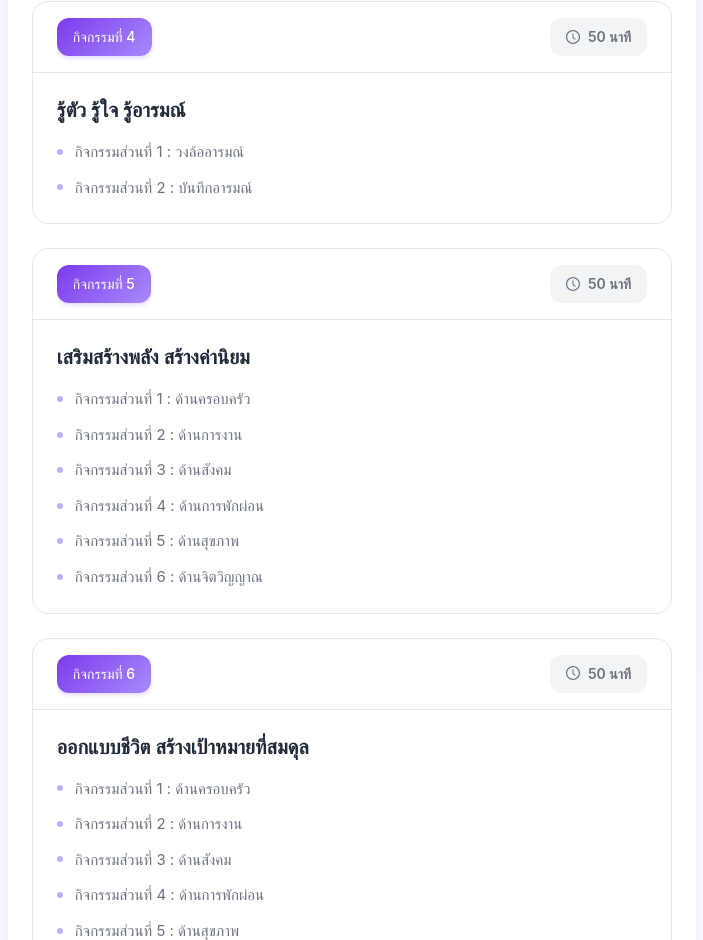
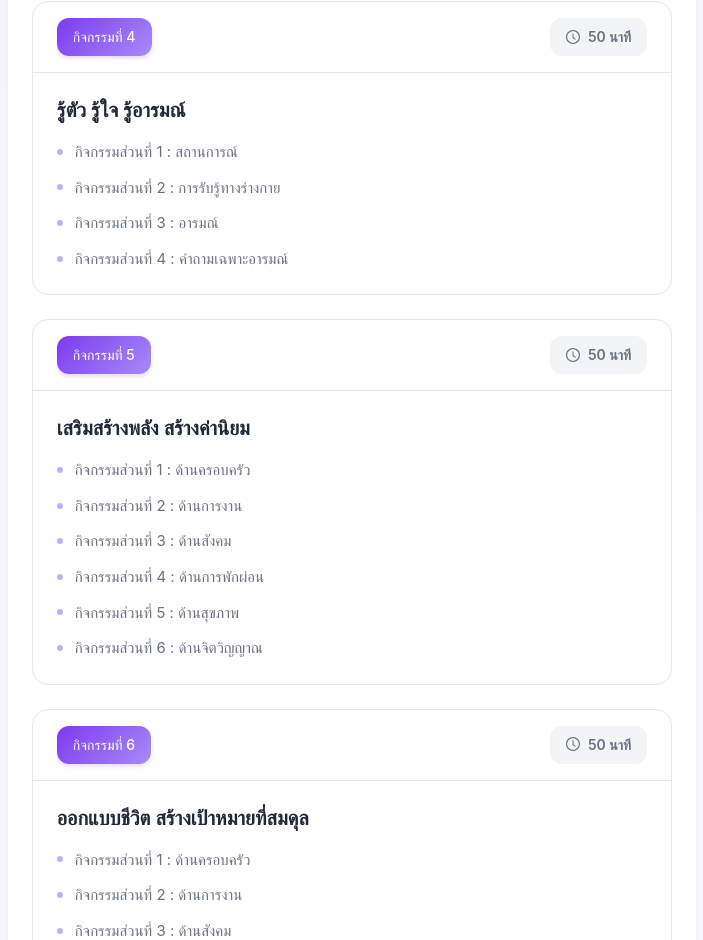
Before and after one commit to Jareansuk14/Brain-Training-Client, a React (Vite) app: page / in a window 1280 px wide. Shown: the part 1222-2162 px from the top of the page, without its empty margins (288-991 px from the left). Built offline with nearby package versions, Linux system fonts and the light colour scheme; sample sign-in values are in the browser's storage.

Commit message:
Initial commit

```diff
--- a/src/pages/Home.jsx
+++ b/src/pages/Home.jsx
@@ -81,8 +81,10 @@ const activities = [
     number: 4,
     title: "รู้ตัว รู้ใจ รู้อารมณ์",
     subtitles: [
-      "กิจกรรมส่วนที่ 1 : วงล้ออารมณ์",
-      "กิจกรรมส่วนที่ 2 : บันทึกอารมณ์",
+      "กิจกรรมส่วนที่ 1 : สถานการณ์",
+      "กิจกรรมส่วนที่ 2 : การรับรู้ทางร่างกาย",
+      "กิจกรรมส่วนที่ 3 : อารมณ์",
+      "กิจกรรมส่วนที่ 4 : คำถามเฉพาะอารมณ์",
     ],
     duration: 50,
   },
```
